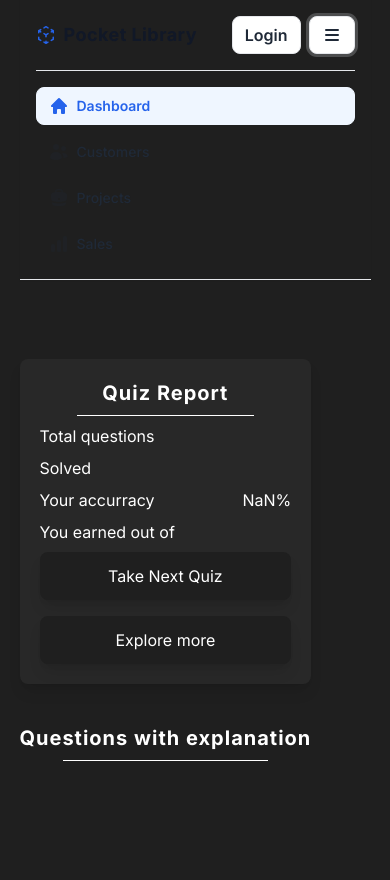
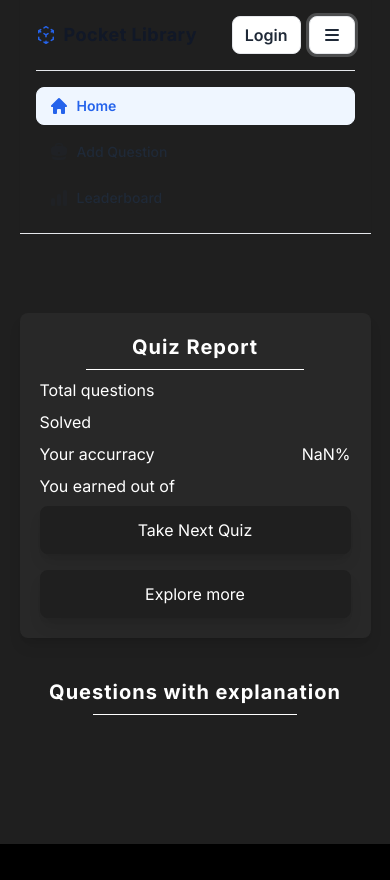
Before and after one commit to Jayant-001/Language-Learning-App, a Next.js app: page /test-result in a window 390 px wide. Both pictures are taken after a click on the button 331 px from the left and 35 px from the top of the page. After the commit the page ends 844 px from the top, so only its background shows below. Built offline with nearby package versions, Linux system fonts and the light colour scheme.

Commit message:
responsive navbar fixed

```diff
--- a/src/app/test-result/page.jsx
+++ b/src/app/test-result/page.jsx
@@ -67,7 +67,7 @@ const TestResultPage = () => {
     ];
 
     return (
-        <div className="w-fit min-h-[600px] flex flex-col justify-center items-center space-y-10 py-10">
+        <div className="w-full min-h-[600px] flex flex-col justify-center items-center space-y-10 py-10 ">
             <div className="bg-[#282828] w-full shadow-lg rounded-lg p-5 space-y-2 md:w-[70%] lg:w-[60%] mx-auto">
                 <div className="flex flex-col items-center">
                     <h1 className="text-center text-xl md:text-2xl font-bold tracking-wider mb-2">
--- a/src/components/common/Navbar.jsx
+++ b/src/components/common/Navbar.jsx
@@ -287,8 +287,11 @@ const Navbar = () => {
       --> */}
                 {showMenu && (
                     <div className="lg:hidden">
-                        <nav className="flex flex-col space-y-2 py-4 border-t dark:border-gray-700">
-                            <a
+                        <nav
+                            className="flex flex-col space-y-2 py-4 border-t dark:border-gray-700"
+                            onClick={() => setShowMenu(!showMenu)}
+                        >
+                            <Link
                                 href="/"
                                 className="group text-sm font-semibold flex items-center space-x-2 px-3 py-2 rounded-lg text-blue-600 border border-blue-50 bg-blue-50 dark:text-white dark:bg-gray-700/75 dark:border-transparent"
                             >
@@ -305,25 +308,10 @@ const Navbar = () => {
                                         clipRule="evenodd"
                                     />
                                 </svg>
-                                <span>Dashboard</span>
-                            </a>
-                            <a
-                                href="/"
-                                className="group text-sm font-medium flex items-center space-x-2 px-3 py-2 rounded-lg text-gray-800 border border-transparent hover:text-blue-600 hover:bg-blue-50 active:border-blue-100 dark:text-gray-200 dark:hover:text-white dark:hover:bg-gray-700 dark:active:border-gray-600"
-                            >
-                                <svg
-                                    className="hi-mini hi-users inline-block w-5 h-5 opacity-25 group-hover:opacity-100"
-                                    xmlns="http://www.w3.org/2000/svg"
-                                    viewBox="0 0 20 20"
-                                    fill="currentColor"
-                                    aria-hidden="true"
-                                >
-                                    <path d="M7 8a3 3 0 100-6 3 3 0 000 6zM14.5 9a2.5 2.5 0 100-5 2.5 2.5 0 000 5zM1.615 16.428a1.224 1.224 0 01-.569-1.175 6.002 6.002 0 0111.908 0c.058.467-.172.92-.57 1.174A9.953 9.953 0 017 18a9.953 9.953 0 01-5.385-1.572zM14.5 16h-.106c.07-.297.088-.611.048-.933a7.47 7.47 0 00-1.588-3.755 4.502 4.502 0 015.874 2.636.818.818 0 01-.36.98A7.465 7.465 0 0114.5 16z" />
-                                </svg>
-                                <span>Customers</span>
-                            </a>
-                            <a
-                                href="/"
+                                <span>Home</span>
+                            </Link>
+                            <Link
+                                href="/add-question"
                                 className="group text-sm font-medium flex items-center space-x-2 px-3 py-2 rounded-lg text-gray-800 border border-transparent hover:text-blue-600 hover:bg-blue-50 active:border-blue-100 dark:text-gray-200 dark:hover:text-white dark:hover:bg-gray-700 dark:active:border-gray-600"
                             >
                                 <svg
@@ -340,10 +328,10 @@ const Navbar = () => {
                                     />
                                     <path d="M3 15.055v-.684c.126.053.255.1.39.142 2.092.642 4.313.987 6.61.987 2.297 0 4.518-.345 6.61-.987.135-.041.264-.089.39-.142v.684c0 1.347-.985 2.53-2.363 2.686a41.454 41.454 0 01-9.274 0C3.985 17.585 3 16.402 3 15.055z" />
                                 </svg>
-                                <span>Projects</span>
-                            </a>
-                            <a
-                                href="/"
+                                <span>Add Question</span>
+                            </Link>
+                            <Link
+                                href="/user"
                                 className="group text-sm font-medium flex items-center space-x-2 px-3 py-2 rounded-lg text-gray-800 border border-transparent hover:text-blue-600 hover:bg-blue-50 active:border-blue-100 dark:text-gray-200 dark:hover:text-white dark:hover:bg-gray-700 dark:active:border-gray-600"
                             >
                                 <svg
@@ -355,8 +343,8 @@ const Navbar = () => {
                                 >
                                     <path d="M15.5 2A1.5 1.5 0 0014 3.5v13a1.5 1.5 0 001.5 1.5h1a1.5 1.5 0 001.5-1.5v-13A1.5 1.5 0 0016.5 2h-1zM9.5 6A1.5 1.5 0 008 7.5v9A1.5 1.5 0 009.5 18h1a1.5 1.5 0 001.5-1.5v-9A1.5 1.5 0 0010.5 6h-1zM3.5 10A1.5 1.5 0 002 11.5v5A1.5 1.5 0 003.5 18h1A1.5 1.5 0 006 16.5v-5A1.5 1.5 0 004.5 10h-1z" />
                                 </svg>
-                                <span>Sales</span>
-                            </a>
+                                <span>Leaderboard</span>
+                            </Link>
                         </nav>
                     </div>
                 )}
```
